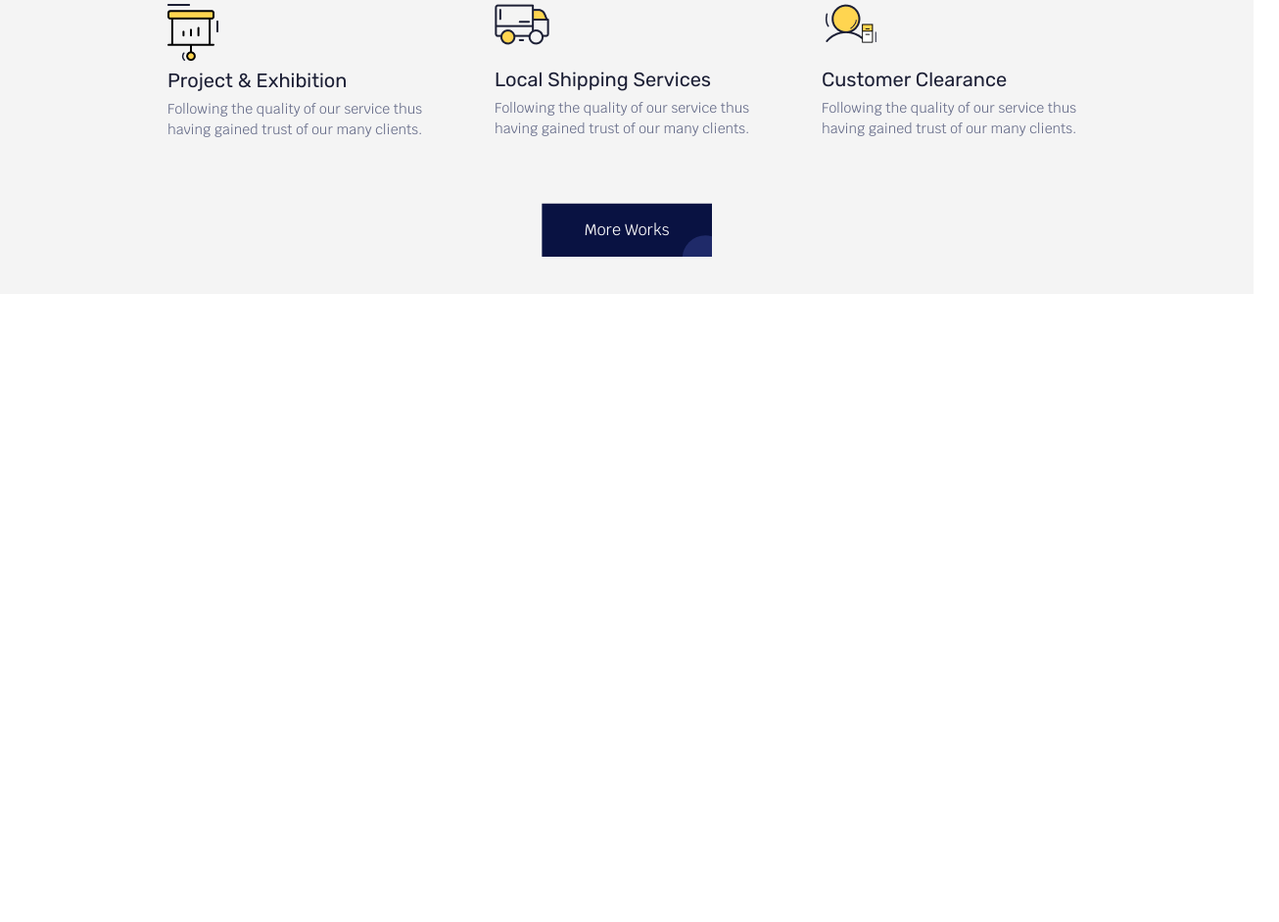
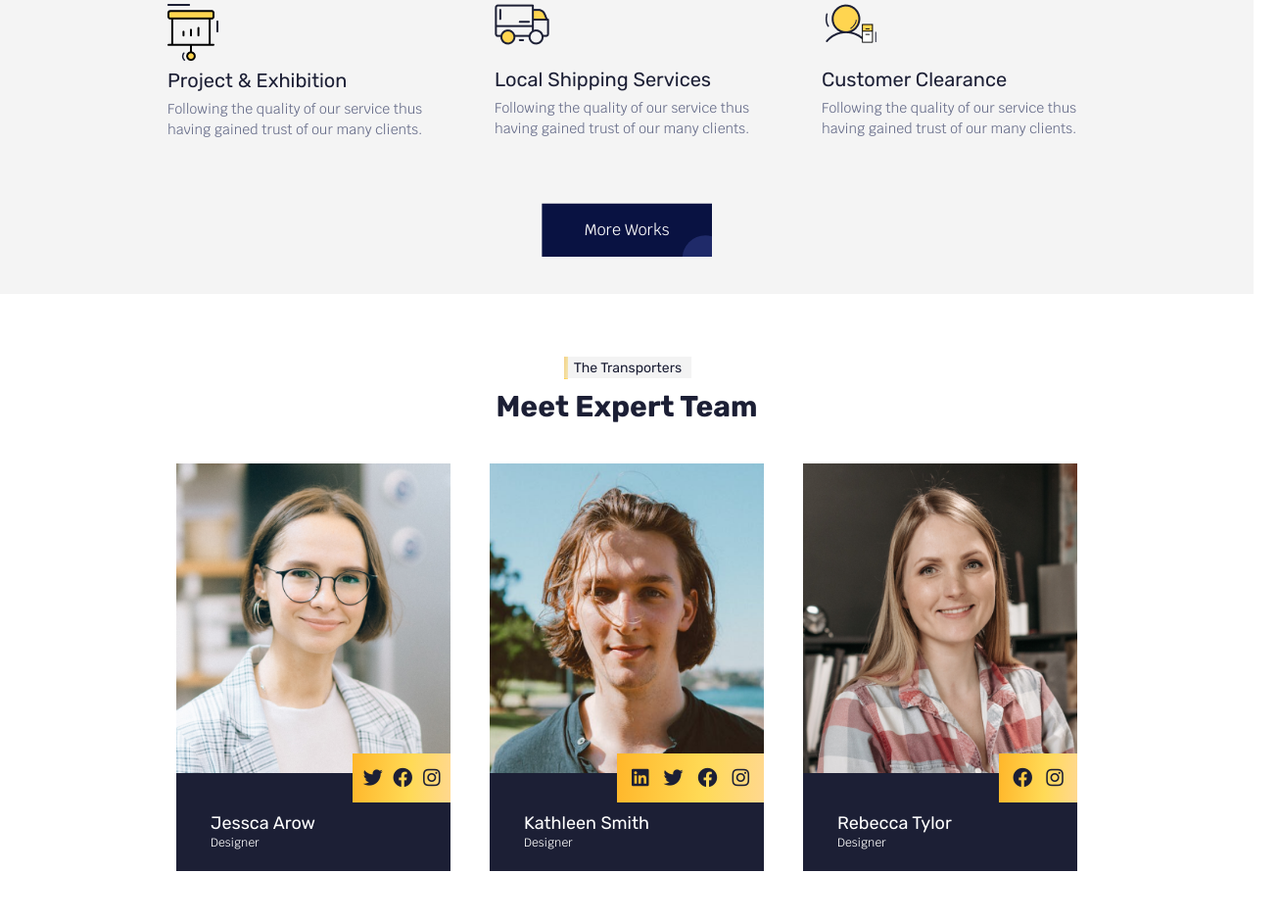
Before and after one commit to mubasshirmds2001/Web_Dev, a plain HTML site: page Project1/About/index.html in a window 1280 px wide. Shown: the part 1518-2459 px from the top of the page at 98% size, 1306 px wide, since content can reach past the window. Before the commit the page ends 1818 px from the top, so only its background shows below. Drawn offline with Linux system fonts and the light colour scheme; files whose address does not match are found by name.

Commit message:
Expert-team section added

```diff
--- a/Project1/About/index.html
+++ b/Project1/About/index.html
@@ -185,5 +185,88 @@
         </div>
       </div>
     </section>
+
+    <section class="Expert-Team">
+      <div class="Expert-top">
+        <div class="shape-yellow">
+          <p class="title-ex">The Transporters</p>
+        </div>
+        <div class="content1">
+          <h1>Meet Expert Team</h1>
+        </div>
+      </div>
+      <div class="team-imgs">
+        <div class="tm-img1">
+          <div class="img1">
+            <img src="/Team/photo1.png" alt="team1">
+          </div>
+          <div class="social">
+            <div class="social-shape">
+              <a href="https://www.twitter.com"
+              ><i class="fab fa-twitter"></i
+            ></a>
+
+            <a href="https://www.facebook.com"
+              ><i class="fab fa-facebook"></i
+            ></a>
+
+            <a href="https://www.instagram.com"
+              ><i class="fab fa-instagram"></i
+            ></a>
+            </div>
+          </div>
+          <div class="tm-desc">
+            <div class="tm-name">Jessca Arow</div>
+            <div class="tm-pos">Designer</div>
+          </div>
+        </div>
+
+        <div class="tm-img2">
+          <div class="img1">
+            <img src="/Team/photo2.png" alt="team2">
+          </div>
+          <div class="social">
+            <div class="social-shape">
+              <a href="https://www.linkedin.com"
+                ><i class="fab fa-linkedin"></i
+              ></a>
+              <a href="https://www.twitter.com"
+              ><i class="fab fa-twitter"></i
+                ></a>
+              <a href="https://www.facebook.com"
+              ><i class="fab fa-facebook"></i
+                ></a>
+                  <a href="https://www.instagram.com"
+                    ><i class="fab fa-instagram"></i
+                  ></a>
+            </div>
+          </div>
+          <div class="tm-desc">
+            <div class="tm-name">Kathleen Smith</div>
+            <div class="tm-pos">Designer</div>
+          </div>
+        </div>
+
+        <div class="tm-img3">
+          <div class="img1">
+            <img src="/Team/photo3.png" alt="team2">
+          </div>
+          <div class="social">
+            <div class="social-shape">
+              <a href="https://www.facebook.com"
+              ><i class="fab fa-facebook"></i
+                ></a>
+                  <a href="https://www.instagram.com"
+                    ><i class="fab fa-instagram"></i
+                  ></a>
+            </div>
+          </div>
+          <div class="tm-desc">
+            <div class="tm-name">Rebecca Tylor</div>
+            <div class="tm-pos">Designer</div>
+          </div>
+        </div>
+      </div>
+    </section>
   </body>
 </html>
--- a/Project1/About/styles.css
+++ b/Project1/About/styles.css
@@ -650,3 +650,165 @@ html body {
         padding-left: 20%;
     }
 }
+
+/* Expert-Team */
+
+.Expert-Team{
+    width: 100%;
+    height: 100%;
+    background: #FFF;
+    display: block;
+    justify-content: center;
+    align-items: center;
+    padding-bottom: 10%;
+}
+
+.Expert-top .title-ex{
+    color: #1C1F35;
+    font-family: Rubik;
+    font-size: 14px;
+    font-style: normal;
+    font-weight: 400;
+    line-height: normal;
+    background-color: rgba(232, 232, 232, 0.50);
+    height: 22px;
+    display: inline-flex;
+    width: 130px;
+    padding: 3px 8px ;
+    justify-content: center;
+}
+
+.Expert-Team .content1 h1{
+    width: 100%;
+    color: #1C1F35;
+    font-family: Rubik;
+    font-size: 30px;
+    font-style: normal;
+    font-weight: 600;
+    text-align: center;
+    line-height: normal;
+}
+
+.Expert-Team .content1{
+    width: 100%;
+}
+
+.Expert-top{
+    width: 100%;
+    display: block;
+    flex-direction: column;
+    align-items: center;
+    justify-content: center;
+    margin-top: 5%;
+}
+
+.Expert-top .shape-yellow{
+    margin-left: 45%;
+}
+
+.img1 img,.img2 img,.img3 img{
+    width: 280px;
+    height: 340px;
+    flex-shrink: 0;
+}
+
+.tm-desc{
+    width: 280px;
+    height: 100px;
+    background-color: #1C1F35;
+    margin-top: -30px;
+    position: relative;
+    flex-shrink: 0;
+    z-index: 0;
+}
+
+.tm-name{
+    padding-top: 40px;
+    padding-left: 35px;
+    color: #FFF;
+    font-family: Rubik;
+    font-size: 18px;
+    font-style: normal;
+    font-weight: 500;
+    line-height: normal;
+}
+
+.tm-pos {
+    padding-left: 35px;
+    color: #FFF;
+    font-family: Krub;
+    font-size: 12px;
+    font-style: normal;
+    font-weight: 500;
+    line-height: 151.523%;
+    /* 24.244px */
+}
+
+.social-shape {
+    height: 50px;
+    display: flex;
+    justify-content: space-evenly;
+    align-items: center;
+    margin-top: -30px;
+    flex-wrap: wrap;
+    background: linear-gradient(94deg, #FFB629 -1.21%, #FFDA56 58.66%, #FFD7A6 116.84%);
+}
+
+.tm-img1 .social-shape{
+    width: 100px;
+}
+
+.tm-img2 .social-shape{
+    width: 150px;
+}
+
+.tm-img3 .social-shape{
+    width: 80px;
+}
+
+.social{
+    display: flex;
+    align-items: center;
+    justify-content: end;
+    position: relative;
+    z-index: 1;
+}
+
+.social .fab{
+    font-size: 20px;
+    color: #1C1F35;
+}
+
+.tm-img1,.tm-img2,.tm-img3{
+    padding-top: 40px;
+    padding-bottom: 40px;
+    width: 280px;
+    height: 340px;
+    flex-shrink: 0;
+}
+
+.team-imgs{
+    width: 100%;
+    display: flex;
+    justify-content: center;
+    flex-wrap: wrap;
+    gap: 40px;
+    padding-bottom: 40px;
+}
+
+@media only screen and (max-width: 600px) {
+    .Expert-Team{
+        width: 100%;
+        display: block;
+        margin-top: 10%;
+        justify-content: center;
+    }
+
+    .tm-desc{
+        margin-left: 1%;
+    }
+
+    .social{
+        margin-right: -1%;
+    }
+}
```
